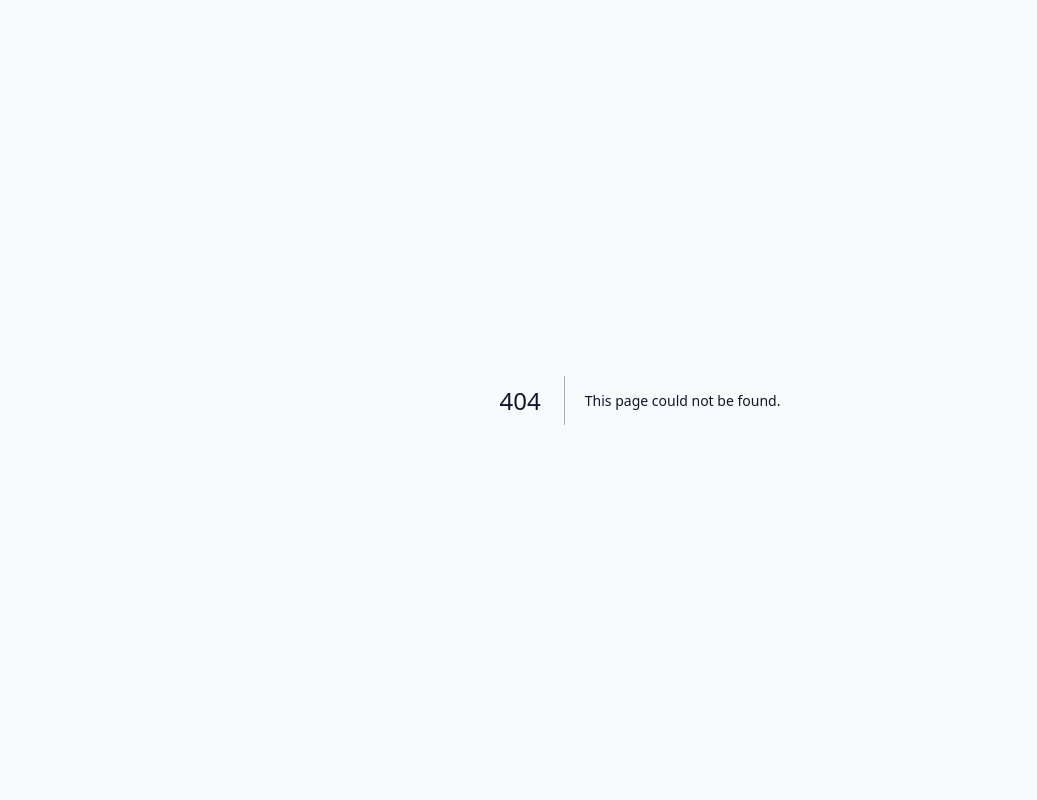
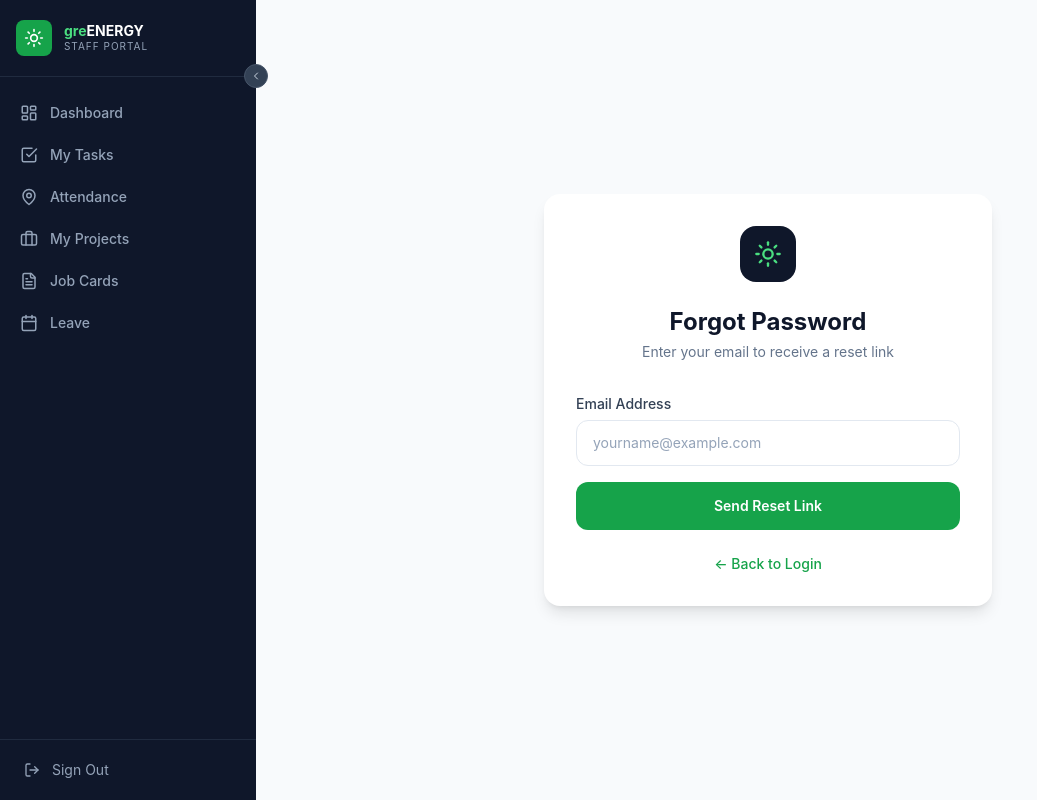
Before and after one commit to kannans1987-cmd/greenergy-crm, a Next.js app: page /staff/forgot-password in a window 1280 px wide. Before the commit this address had no page. Shown: the whole page, without its empty margins (0-1037 px from the left). Built offline with nearby package versions, Linux system fonts and the light colour scheme; no server answers.

Commit message:
Add forgot password and reset password pages

```diff
--- a/app/auth/callback/route.ts
+++ b/app/auth/callback/route.ts
@@ -11,9 +11,21 @@ export async function GET(request: Request) {
     const { error } = await supabase.auth.exchangeCodeForSession(code)
     if (!error) {
       const siteUrl = process.env.NEXT_PUBLIC_SITE_URL || origin
+      // If it's a password recovery, redirect to reset page
+      if (next === '/staff/dashboard') {
+        // Check if this is a password reset by looking at the next param
+      }
       return NextResponse.redirect(`${siteUrl}${next}`)
     }
   }
 
+  // Handle password recovery token in hash (legacy flow)
+  const token_hash = searchParams.get('token_hash')
+  const type = searchParams.get('type')
+  if (token_hash && type === 'recovery') {
+    const siteUrl = process.env.NEXT_PUBLIC_SITE_URL || origin
+    return NextResponse.redirect(`${siteUrl}/staff/reset-password`)
+  }
+
   return NextResponse.redirect(`${origin}/staff/login?error=invite-expired`)
 }
--- /dev/null
+++ b/app/staff/forgot-password/page.tsx
@@ -0,0 +1,87 @@
+'use client'
+
+import { useState } from 'react'
+import Link from 'next/link'
+import { createClient } from '@/lib/supabase/client'
+import { Sun } from 'lucide-react'
+
+export default function ForgotPasswordPage() {
+  const supabase = createClient()
+  const [email, setEmail]     = useState('')
+  const [loading, setLoading] = useState(false)
+  const [sent, setSent]       = useState(false)
+  const [error, setError]     = useState('')
+
+  const handleSubmit = async (e: React.FormEvent) => {
+    e.preventDefault()
+    setLoading(true)
+    setError('')
+
+    const { error: resetError } = await supabase.auth.resetPasswordForEmail(email, {
+      redirectTo: `${process.env.NEXT_PUBLIC_SITE_URL}/staff/reset-password`,
+    })
+
+    if (resetError) {
+      setError(resetError.message)
+      setLoading(false)
+      return
+    }
+
+    setSent(true)
+    setLoading(false)
+  }
+
+  return (
+    <div className="min-h-screen flex items-center justify-center bg-slate-50 p-6">
+      <div className="w-full max-w-md bg-white rounded-2xl shadow-lg p-8">
+
+        <div className="flex justify-center mb-6">
+          <div className="w-14 h-14 bg-slate-900 rounded-2xl flex items-center justify-center">
+            <Sun size={28} className="text-green-400" />
+          </div>
+        </div>
+
+        <h1 className="text-2xl font-bold text-slate-900 text-center mb-1">Forgot Password</h1>
+        <p className="text-slate-500 text-sm text-center mb-8">Enter your email to receive a reset link</p>
+
+        {sent ? (
+          <div className="p-4 bg-green-50 border border-green-200 rounded-xl text-green-700 text-sm text-center">
+            ✅ Reset link sent! Check your email inbox and click the link.
+          </div>
+        ) : (
+          <form onSubmit={handleSubmit} className="space-y-4">
+            {error && (
+              <div className="p-3 bg-red-50 border border-red-200 rounded-xl text-red-700 text-sm">
+                ⚠ {error}
+              </div>
+            )}
+            <div>
+              <label className="block text-sm font-medium text-slate-700 mb-1.5">Email Address</label>
+              <input
+                type="email"
+                value={email}
+                onChange={e => setEmail(e.target.value)}
+                required
+                placeholder="yourname@example.com"
+                className="w-full px-4 py-3 border border-slate-200 rounded-xl text-slate-900 placeholder:text-slate-400 focus:outline-none focus:ring-2 focus:ring-green-500 text-sm"
+              />
+            </div>
+            <button
+              type="submit"
+              disabled={loading}
+              className="w-full py-3.5 bg-green-600 hover:bg-green-700 text-white font-semibold rounded-xl transition disabled:opacity-60 text-sm"
+            >
+              {loading ? 'Sending...' : 'Send Reset Link'}
+            </button>
+          </form>
+        )}
+
+        <p className="text-center text-sm text-slate-500 mt-6">
+          <Link href="/staff/login" className="text-green-600 font-medium hover:text-green-700">
+            ← Back to Login
+          </Link>
+        </p>
+      </div>
+    </div>
+  )
+}
--- /dev/null
+++ b/app/staff/reset-password/page.tsx
@@ -0,0 +1,129 @@
+'use client'
+
+import { useState, useEffect, Suspense } from 'react'
+import { useRouter } from 'next/navigation'
+import { createClient } from '@/lib/supabase/client'
+import { Sun, Eye, EyeOff } from 'lucide-react'
+
+function ResetPasswordContent() {
+  const router = useRouter()
+  const supabase = createClient()
+
+  const [password, setPassword]           = useState('')
+  const [confirm, setConfirm]             = useState('')
+  const [showPassword, setShowPassword]   = useState(false)
+  const [loading, setLoading]             = useState(false)
+  const [error, setError]                 = useState('')
+  const [success, setSuccess]             = useState(false)
+  const [ready, setReady]                 = useState(false)
+
+  useEffect(() => {
+    // Supabase puts the token in the URL hash — exchange it for a session
+    supabase.auth.onAuthStateChange((event) => {
+      if (event === 'PASSWORD_RECOVERY') setReady(true)
+    })
+    // Also handle if already has session from hash
+    supabase.auth.getSession().then(({ data }) => {
+      if (data.session) setReady(true)
+    })
+  }, [])
+
+  const handleReset = async (e: React.FormEvent) => {
+    e.preventDefault()
+    if (password !== confirm) { setError('Passwords do not match.'); return }
+    if (password.length < 6)  { setError('Password must be at least 6 characters.'); return }
+
+    setLoading(true)
+    setError('')
+
+    const { error: updateError } = await supabase.auth.updateUser({ password })
+    if (updateError) {
+      setError(updateError.message)
+      setLoading(false)
+      return
+    }
+
+    setSuccess(true)
+    setTimeout(() => router.push('/staff/login'), 2000)
+  }
+
+  return (
+    <div className="min-h-screen flex items-center justify-center bg-slate-50 p-6">
+      <div className="w-full max-w-md bg-white rounded-2xl shadow-lg p-8">
+
+        <div className="flex justify-center mb-6">
+          <div className="w-14 h-14 bg-slate-900 rounded-2xl flex items-center justify-center">
+            <Sun size={28} className="text-green-400" />
+          </div>
+        </div>
+
+        <h1 className="text-2xl font-bold text-slate-900 text-center mb-1">Set New Password</h1>
+        <p className="text-slate-500 text-sm text-center mb-8">Greenergy Staff Portal</p>
+
+        {success ? (
+          <div className="p-4 bg-green-50 border border-green-200 rounded-xl text-green-700 text-sm text-center">
+            ✅ Password updated! Redirecting to login...
+          </div>
+        ) : !ready ? (
+          <div className="text-center text-slate-500 text-sm">
+            Loading... please wait.
+          </div>
+        ) : (
+          <form onSubmit={handleReset} className="space-y-4">
+            {error && (
+              <div className="p-3 bg-red-50 border border-red-200 rounded-xl text-red-700 text-sm">
+                ⚠ {error}
+              </div>
+            )}
+
+            <div>
+              <label className="block text-sm font-medium text-slate-700 mb-1.5">New Password</label>
+              <div className="relative">
+                <input
+                  type={showPassword ? 'text' : 'password'}
+                  value={password}
+                  onChange={e => setPassword(e.target.value)}
+                  required
+                  placeholder="Min. 6 characters"
+                  className="w-full px-4 py-3 pr-12 border border-slate-200 rounded-xl text-slate-900 placeholder:text-slate-400 focus:outline-none focus:ring-2 focus:ring-green-500 text-sm"
+                />
+                <button type="button" onClick={() => setShowPassword(!showPassword)}
+                  className="absolute right-4 top-1/2 -translate-y-1/2 text-slate-400 hover:text-slate-600">
+                  {showPassword ? <EyeOff size={16} /> : <Eye size={16} />}
+                </button>
+              </div>
+            </div>
+
+            <div>
+              <label className="block text-sm font-medium text-slate-700 mb-1.5">Confirm Password</label>
+              <input
+                type="password"
+                value={confirm}
+                onChange={e => setConfirm(e.target.value)}
+                required
+                placeholder="Re-enter password"
+                className="w-full px-4 py-3 border border-slate-200 rounded-xl text-slate-900 placeholder:text-slate-400 focus:outline-none focus:ring-2 focus:ring-green-500 text-sm"
+              />
+            </div>
+
+            <button
+              type="submit"
+              disabled={loading}
+              className="w-full py-3.5 bg-green-600 hover:bg-green-700 text-white font-semibold rounded-xl transition disabled:opacity-60 text-sm"
+            >
+              {loading ? 'Updating...' : 'Update Password'}
+            </button>
+          </form>
+        )}
+      </div>
+    </div>
+  )
+}
+
+export default function ResetPasswordPage() {
+  return (
+    <Suspense>
+      <ResetPasswordContent />
+    </Suspense>
+  )
+}
```
